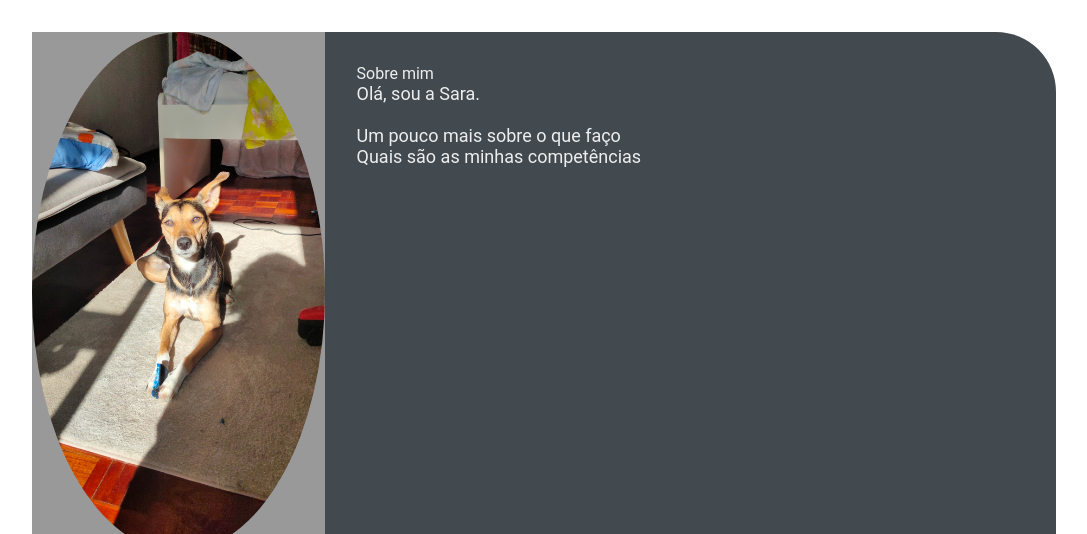
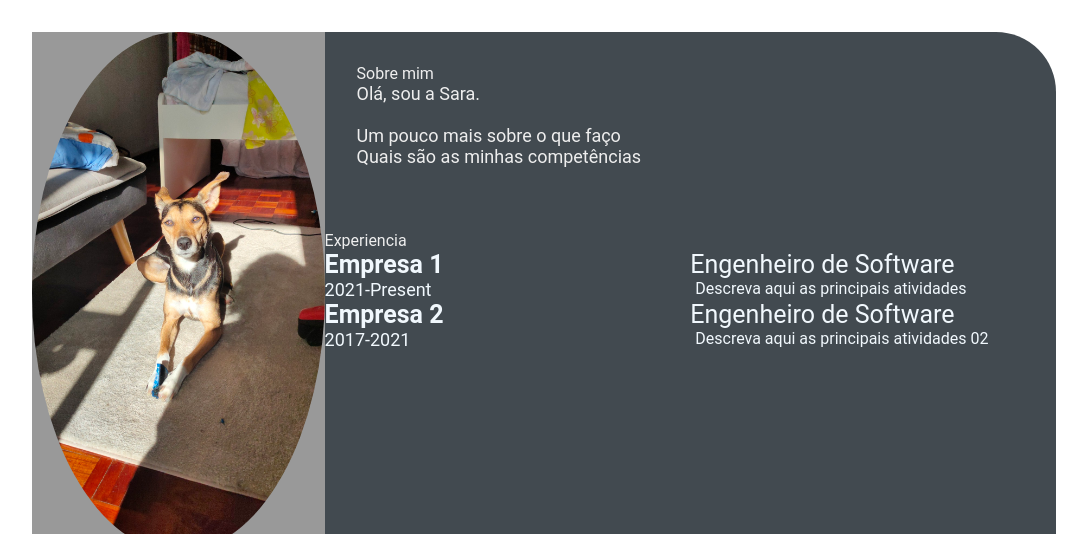
Before and after one commit to sarinhagameplays/sarinhagameplays.github.io, a plain HTML site: page index.html in a window 1280 px wide. Shown: the top 534 px of the page, without its empty margins (96-1183 px from the left). Drawn offline with Linux system fonts and the light colour scheme.

Commit message:
edit index, edit style

```diff
--- a/index.html
+++ b/index.html
@@ -27,7 +27,7 @@
                         <li><i class="fa fa-github"></i>sarinhagameplays</li>
                     </ul>
                 </div>
-                <div class="Skills">
+                <div class="skills">
                     <p class="left-title">Skills</p>
                     <ul>
                         <li><p>HTML, CSS, Git & GitHub</p></li>
@@ -47,6 +47,28 @@
                         </p>
                     </section>
                 </div>
+                <section class="experience gap">
+                    <div class="right-title">Experiencia</div>
+                    <div class="experience-contents">
+                        <div class="exp-left">
+                            <p class="exp-company-name">Empresa 1</p>
+                            <p class="exp-time-period">2021-Present</p>
+                        </div>
+                        <div class="exp-right">
+                            <p class="exp-position">Engenheiro de Software</p>
+                            <p class="exp-desc">Descreva aqui as principais atividades</p>
+                        </div>
+
+                        <div class="exp-left">
+                            <p class="exp-company-name">Empresa 2</p>
+                            <p class="exp-time-period">2017-2021</p>
+                        </div>
+                        <div class="exp-right">
+                            <p class="exp-position">Engenheiro de Software</p>
+                            <p class="exp-desc">Descreva aqui as principais atividades 02</p>
+                    </div>
+                    </div>
+                </section>
             </section>
     </main>
 </body>
--- a/style.css
+++ b/style.css
@@ -101,3 +101,38 @@
     font-size: 18px;
     color: #eeeeee;
 }
+
+.experience-contents,
+.education-contents,
+.awards-contents {
+    display: grid;
+    grid-template-columns: repeat(2, 1fr);
+    padding-bottom: 2rem;
+    color: #F1F8FD;
+}
+
+.exp-company-name,
+.education-school-name,
+.awards-company-name {
+    font-size: 25px;
+    font-weight: bold;
+}
+
+.exp-time-period,
+.educationp-time-period,
+.awards-time-period {
+    font-size: 18px;
+}
+
+.exp-position,
+.education-subject,
+.awards-name {
+    font-size: 25px;
+}
+
+.exp-desc,
+.education-desc,
+.awards-desc {
+    font-size: 16px;
+    padding-left: 5px;
+}
```
